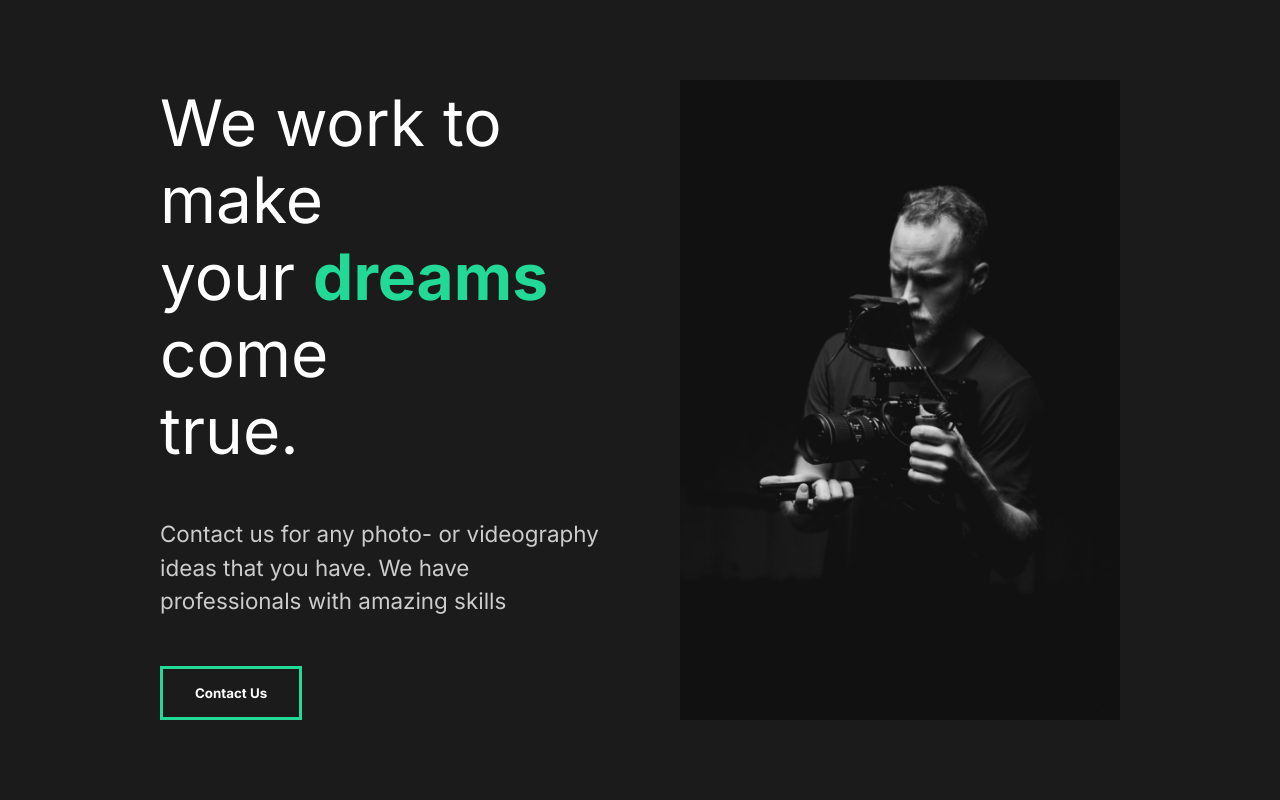
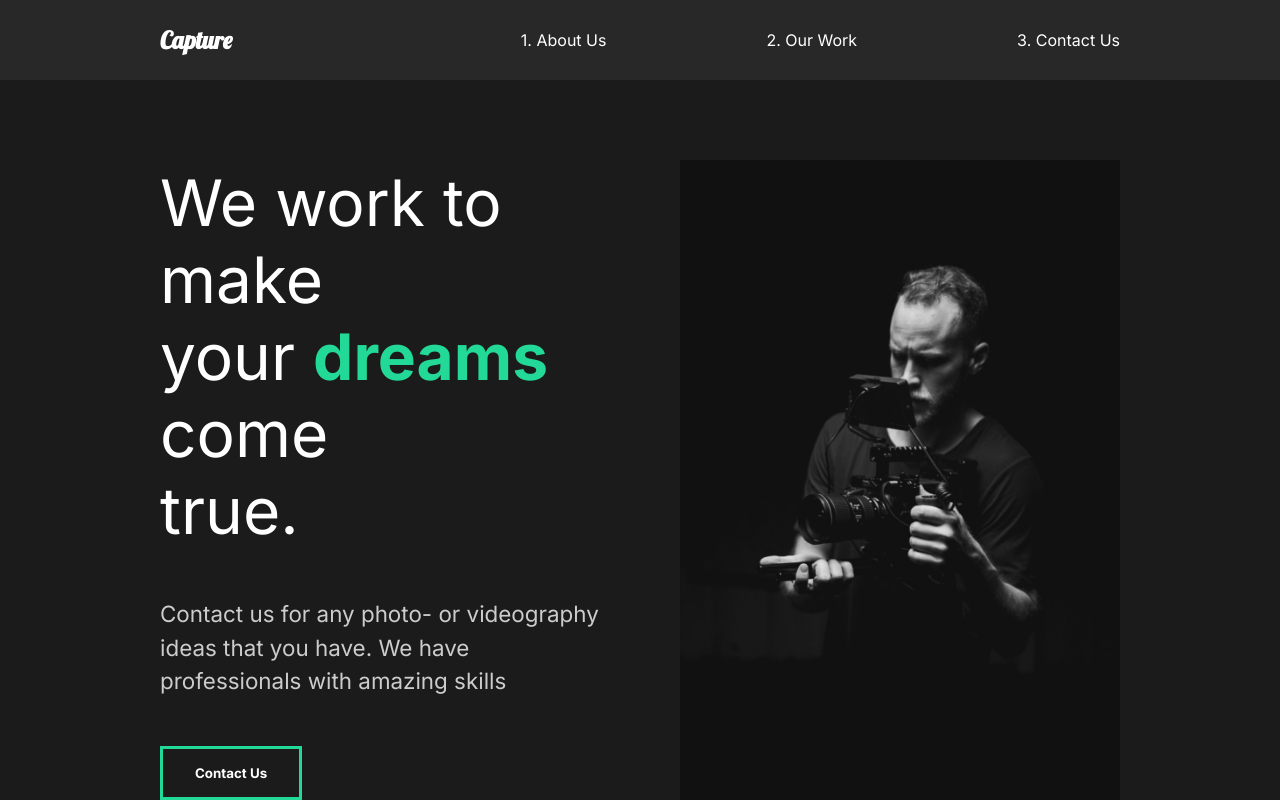
Before and after one commit to KingLouie1994/example-portfolio, a React (Create React App) app: page / in a window 1280 px wide. Shown: the top 800 px of the page. Built offline with nearby package versions, Linux system fonts and the light colour scheme.

Commit message:
added the html and basic css to the new created nav component

```diff
--- a/src/App.js
+++ b/src/App.js
@@ -1,5 +1,8 @@
 // Import Pages
 import AboutUs from "./pages/AboutUs";
+
+// Import Components
+import Nav from "./components/Nav";
 
 // Import Global Styles
 import GlobalStyle from "./components/GlobalStyle";
@@ -8,6 +11,7 @@
   return (
     <div>
       <GlobalStyle />
+      <Nav />
       <AboutUs />
     </div>
   );
--- /dev/null
+++ b/src/components/Nav.js
@@ -0,0 +1,54 @@
+// Import Styles
+import styled from "styled-components";
+
+const Nav = () => {
+  return (
+    <StyledNav>
+      <h1>
+        <a id="logo" href="#">
+          Capture
+        </a>
+      </h1>
+      <ul>
+        <li>
+          <a href="#">1. About Us</a>
+        </li>
+        <li>
+          <a href="#">2. Our Work</a>
+        </li>
+        <li>
+          <a href="#">3. Contact Us</a>
+        </li>
+      </ul>
+    </StyledNav>
+  );
+};
+
+// Styled Components
+const StyledNav = styled.nav`
+  min-height: 10vh;
+  display: flex;
+  margin: auto;
+  justify-content: space-between;
+  align-items: center;
+  padding: 1rem 10rem;
+  background: #282828;
+  a {
+    color: white;
+    text-decoration: none;
+  }
+  ul {
+    display: flex;
+    list-style: none;
+  }
+  li {
+    padding-left: 10rem;
+    position: relative;
+  }
+  #logo {
+    font-size: 1.5rem;
+    font-family: "Lobster", cursive;
+  }
+`;
+
+export default Nav;
```
Also changed, not shown: 1 other file (tests, documents, lock files or other folders).
